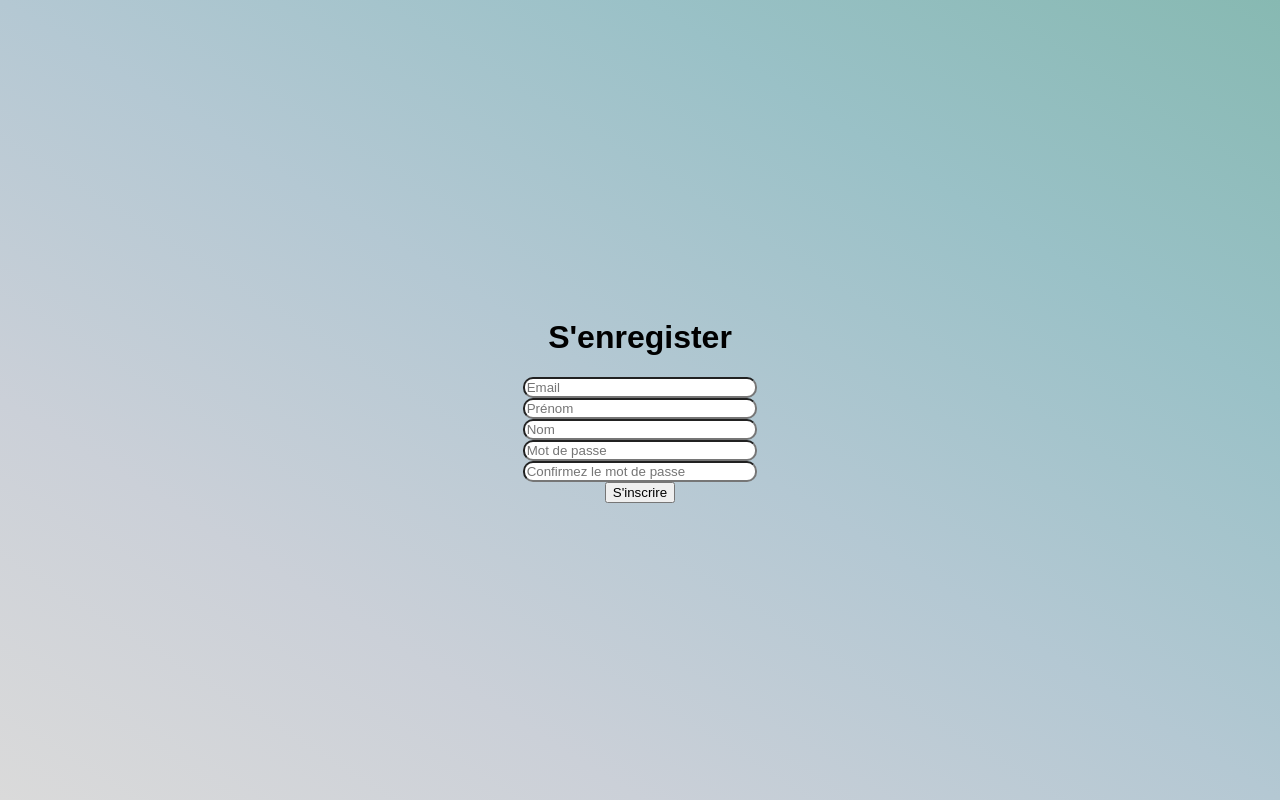
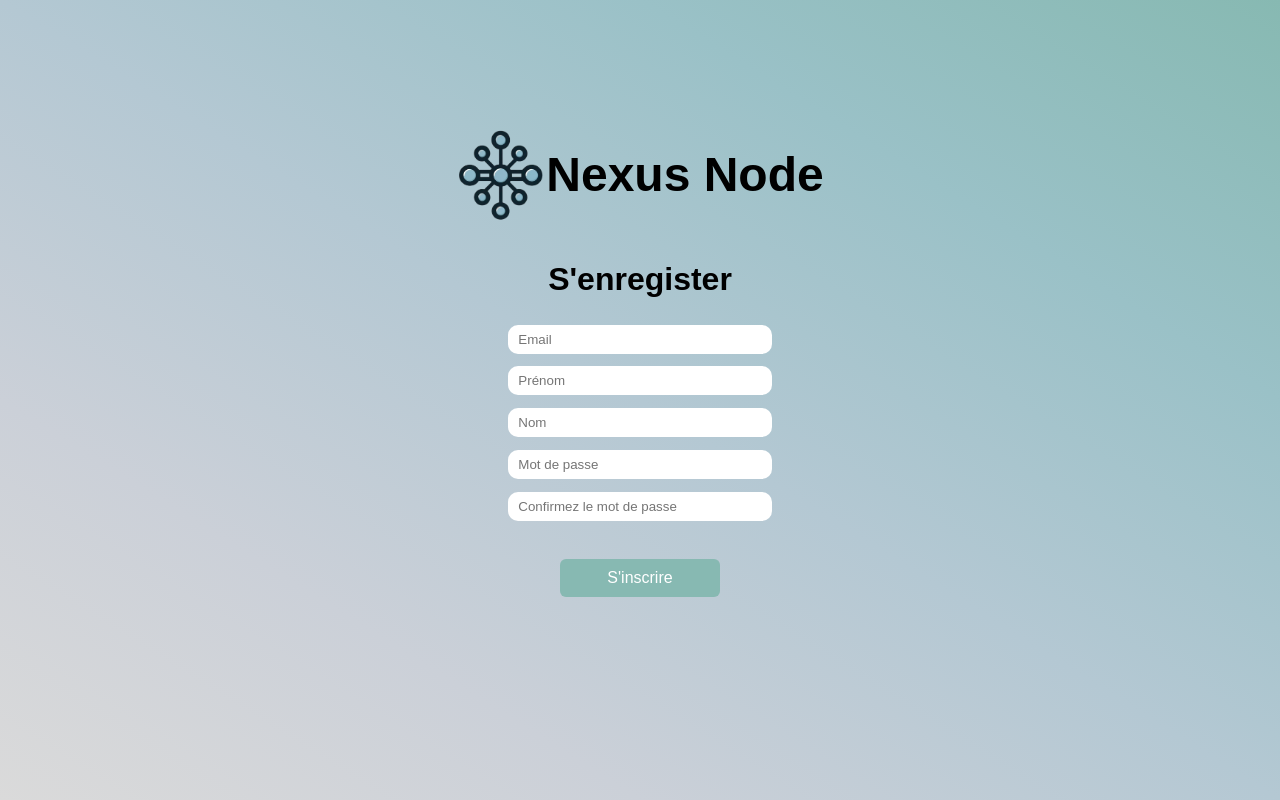
Before and after one commit to FabezoN/NexusNode-Front, a React (Create React App) app: page /register in a window 1280 px wide. Built offline with nearby package versions, Linux system fonts and the light colour scheme; a web font is replaced by a local one.

Commit message:
Register and Login Page

```diff
--- a/src/App.css
+++ b/src/App.css
@@ -1,3 +1,7 @@
+body{
+  background-image: linear-gradient(to right top, #dadada, #cbd0d8, #b4c8d3, #9ac1c7, #87b9b2);
+  height: 100vh;
+}
 
 .App {
   text-align: center;
--- a/src/App.tsx
+++ b/src/App.tsx
@@ -3,6 +3,7 @@ import './App.css';
 import { createBrowserRouter, RouterProvider } from "react-router-dom";
 import HomePage from "./pages/HomePage";
 import Register from "./pages/Register";
+import Login from "./pages/Login";
 
 
 const router = createBrowserRouter([
@@ -13,6 +14,10 @@ const router = createBrowserRouter([
     {
         path: '/register',
         element: <Register/>
+    },
+    {
+        path: '/login',
+        element: <Login/>
     }
 ])
 
--- a/src/components /Layout/Layout.css
+++ b/src/components /Layout/Layout.css
@@ -26,6 +26,7 @@ background:#DADADA;
     padding-left:1%;
 }
 
+
 .Right{
     align-items: center;
     text-align: right;
@@ -49,3 +50,8 @@ background:#DADADA;
 .InputS{
     width: 250px;
 }
+
+.Nexusnode{
+    font-weight: bold;
+    font-size: 1.5em;
+}
--- a/src/components /Layout/Layout.tsx
+++ b/src/components /Layout/Layout.tsx
@@ -20,7 +20,7 @@ const Layout: React.FC<LayoutProps> = ({ children }) => {
                     </Link>
                 </div>
                 <div className="Nom">
-                    <h1>Nexus Node</h1>
+                    <p className="Nexusnode">Nexus Node</p>
                 </div>
                 <div className="Right">
                     <div className="SearchBar">
--- a/src/pages/HomePage.tsx
+++ b/src/pages/HomePage.tsx
@@ -1,6 +1,7 @@
 // HomePage.tsx
 import React from "react";
 import Layout from "../components /Layout/Layout";
+import './HomePage.css'
 
 const HomePage: React.FC = () => {
     return (
--- /dev/null
+++ b/src/pages/Login.tsx
@@ -0,0 +1,49 @@
+import React, { useState } from 'react';
+import './form.css'
+import Logo from "../assets/LogoNexusNode.png";
+
+const LoginForm: React.FC = () => {
+    const [formData, setFormData] = useState({
+        email: '',
+        password: ''
+    });
+
+    const handleChange = (e: React.ChangeEvent<HTMLInputElement>) => {
+        const { name, value } = e.target;
+        setFormData({ ...formData, [name]: value });
+    };
+
+    const handleSubmit = (e: React.FormEvent) => {
+        e.preventDefault();
+        // Envoi des données du formulaire
+        console.log('Formulaire soumis :', formData);
+        // Réinitialisation du formulaire
+        setFormData({
+            email: '',
+            password: ''
+        });
+    };
+
+    return (
+        <div className="Login">
+                <div className="TopForm">
+                    <img alt="Logo" className="Logohere" src={Logo}></img>
+                    <h1>Nexus Node</h1>
+                </div>
+            <form onSubmit={handleSubmit}>
+                <h2 className="Titre">Se connecter</h2>
+                <div className="object-form">
+                    <input className="input-form" type="email" id="email" name="email" value={formData.email}
+                           onChange={handleChange} required placeholder="Email"/>
+                </div>
+                <div className="object-form">
+                    <input className="input-form" type="password" id="password" name="password"
+                           value={formData.password} onChange={handleChange} required placeholder="Mot de passe"/>
+                </div>
+                <button type="submit">Se connecter</button>
+            </form>
+        </div>
+    );
+};
+
+export default LoginForm;
--- a/src/pages/Register.css
+++ /dev/null
@@ -1,23 +0,0 @@
-body{
-    background-image: linear-gradient(to right top, #dadada, #cbd0d8, #b4c8d3, #9ac1c7, #87b9b2);
-}
-form{
-    display: flex;
-    flex-direction: column;
-    align-content: center;
-    align-items: center;
-}
-
-.input-form{
-    width: 17em;
-    border-radius: 10px;
-    background-color: white;
-}
-
-.Register{
-    display: flex;
-    flex-direction: column;
-    justify-content: center;
-    align-items: center;
-    height: 100vh;
-}
--- a/src/pages/Register.tsx
+++ b/src/pages/Register.tsx
@@ -1,5 +1,6 @@
 import React, { useState } from 'react';
-import './Register.css';
+import './form.css';
+import Logo from '../assets/LogoNexusNode.png'
 
 const Register: React.FC = () => {
     const [formData, setFormData] = useState({
@@ -37,24 +38,34 @@ const Register: React.FC = () => {
 
     return (
         <div className="Register">
-            <h1>S'enregister</h1>
+            <div className="TopForm">
+                <img alt="Logo" className="Logohere" src={Logo}></img>
+                <h1>Nexus Node</h1>
+            </div>
             <form onSubmit={handleSubmit}>
-            <div>
-                <input className="input-form" type="email" id="email" name="email" value={formData.email} onChange={handleChange} required placeholder="Email" />
+                <h2 className="Titre">S'enregister</h2>
+                <div className="object-form">
+                    <input className="input-form" type="email" id="email" name="email" value={formData.email}
+                           onChange={handleChange} required placeholder="Email"/>
                 </div>
-            <div>
-                <input className="input-form" type="text" id="firstName" name="firstName" value={formData.firstName} onChange={handleChange} required placeholder="Prénom" />
+                <div className="object-form">
+                    <input className="input-form" type="text" id="firstName" name="firstName" value={formData.firstName}
+                           onChange={handleChange} required placeholder="Prénom"/>
                 </div>
-            <div>
-                <input className="input-form" type="text" id="lastName" name="lastName" value={formData.lastName} onChange={handleChange} required placeholder="Nom"/>
+                <div className="object-form">
+                    <input className="input-form" type="text" id="lastName" name="lastName" value={formData.lastName}
+                           onChange={handleChange} required placeholder="Nom"/>
                 </div>
-            <div>
-                <input className="input-form" type="password" id="password" name="password" value={formData.password} onChange={handleChange} required placeholder="Mot de passe" />
+                <div className="object-form">
+                    <input className="input-form" type="password" id="password" name="password"
+                           value={formData.password} onChange={handleChange} required placeholder="Mot de passe"/>
                 </div>
-            <div>
-                <input className="input-form" type="password" id="confirmPassword" name="confirmPassword" value={formData.confirmPassword} onChange={handleChange} required placeholder="Confirmez le mot de passe" />
+                <div className="object-form">
+                    <input className="input-form" type="password" id="confirmPassword" name="confirmPassword"
+                           value={formData.confirmPassword} onChange={handleChange} required
+                           placeholder="Confirmez le mot de passe"/>
                 </div>
-            {!passwordsMatch && <p style={{ color: 'red' }}>Les mots de passe ne correspondent pas.</p>}
+                {!passwordsMatch && <p style={{color: 'red'}}>Les mots de passe ne correspondent pas.</p>}
                 <button type="submit" className="submit-form">S'inscrire</button>
             </form>
         </div>
--- /dev/null
+++ b/src/pages/form.css
@@ -0,0 +1,63 @@
+
+form{
+    display: flex;
+    flex-direction: column;
+    align-items: center;
+}
+
+.input-form{
+    width: 19em;
+    border-radius: 10px;
+    background-color: white;
+    padding :7px 0;
+    border: none;
+    padding-left: 10px;
+}
+
+.Register{
+    height: 100vh;
+}
+
+.TopForm{
+    display: flex;
+    justify-content: center;
+    align-items: center;
+    padding-top: 9%;
+}
+
+.Logohere{
+    width: 90px;
+}
+
+.Titre{
+    font-size: 2em;
+}
+
+h1{
+    font-size: 3em;
+}
+.object-form{
+    padding-bottom: 1%;
+
+}
+
+button {
+    background-color: #87b9b2;
+    color: #fff;
+    padding: 10px;
+    border: none;
+    border-radius: 6px;
+    cursor: pointer;
+    font-size: 16px;
+    transition: background-color 0.3s ease;
+    margin-top: 2%;
+    width: 10em;
+}
+
+button:hover {
+    background-color: #000;
+}
+
+.Login{
+    margin-top:5%;
+}
```
Also changed, not shown: src/pages/HomePage.css (added). Lines whose indentation alone changed are shown as unchanged.
